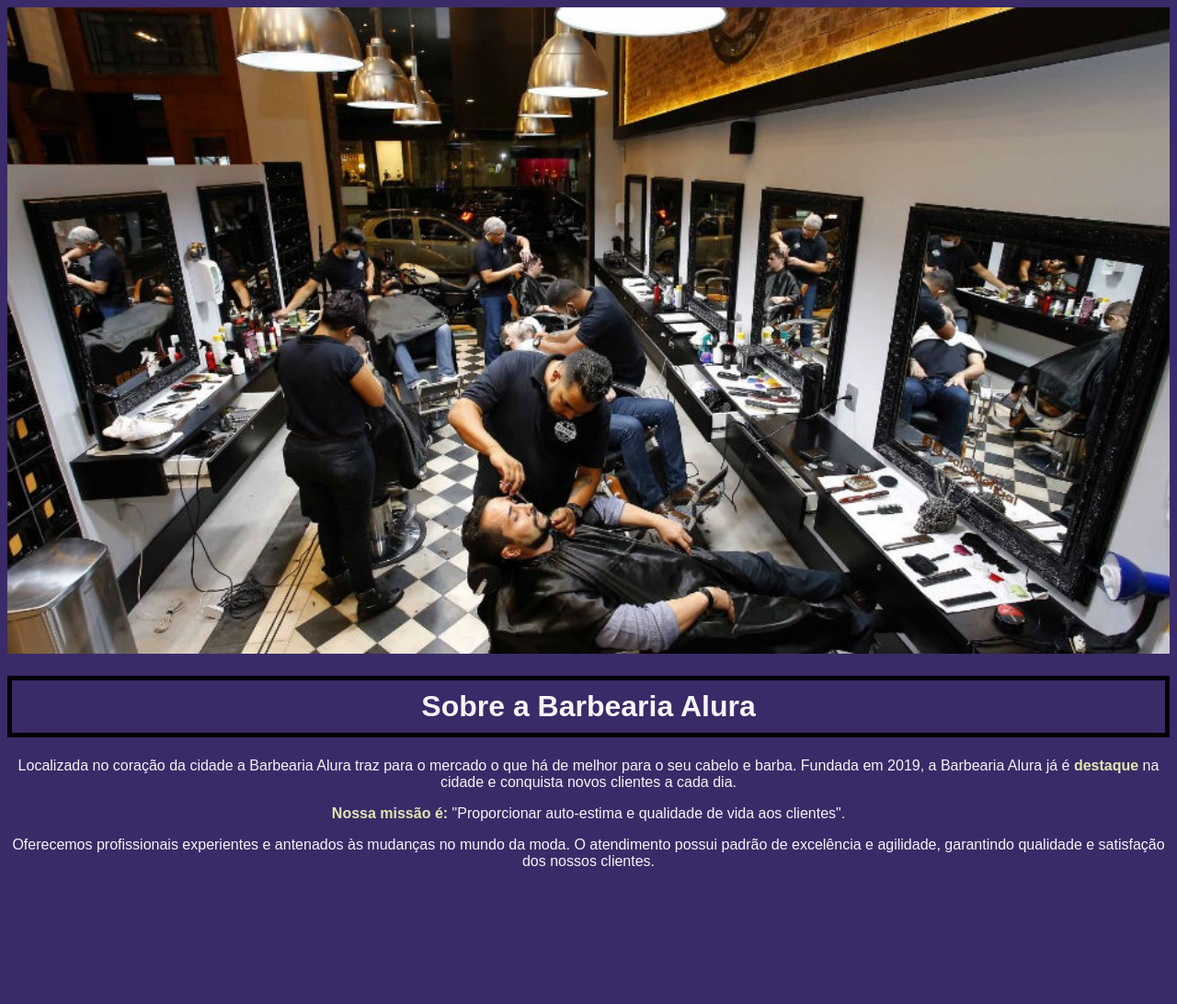
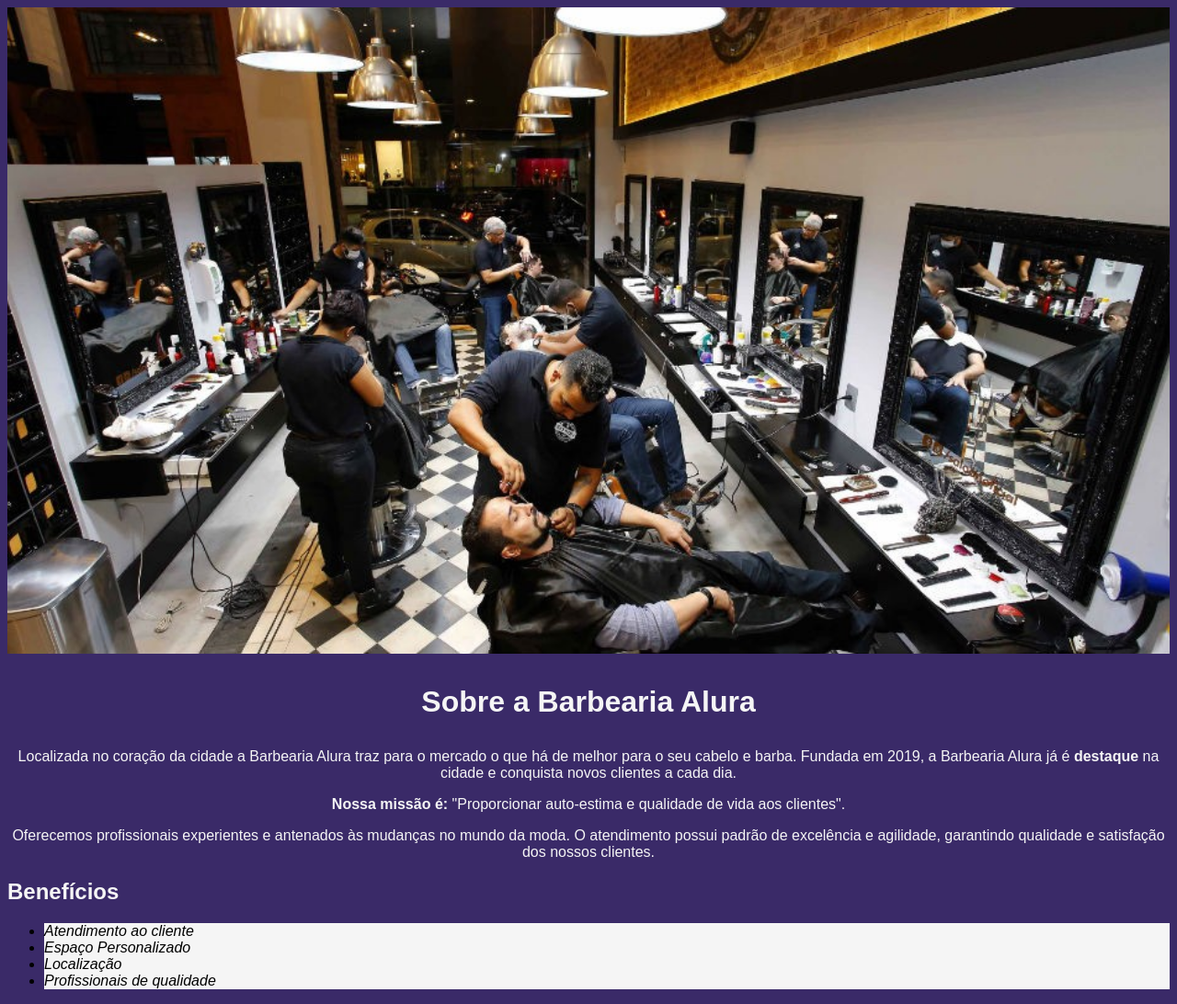
Before and after one commit to bnbsv/HTML-CSS, a plain HTML site: page index.html in a window 1280 px wide. Shown: the whole page at 92% size. Before the commit the page ends 962 px from the top, so only its background shows below. Drawn offline with Linux system fonts and the light colour scheme.

Commit message:
adding lists and style

```diff
--- a/index.html
+++ b/index.html
@@ -20,6 +20,14 @@
         <p>Oferecemos profissionais experientes e antenados às mudanças no mundo da moda.
         O atendimento possui padrão de excelência e agilidade, garantindo qualidade e satisfação dos nossos clientes.</p>
 
+        <h2>Benefícios</h2>
+                <ul>
+                    <li>Atendimento ao cliente</li>
+                    <li>Espaço Personalizado</li>
+                    <li>Localização</li>
+                    <li>Profissionais de qualidade</li>
+                </ul>
+
 
     </body>
 </html>
--- a/style.css
+++ b/style.css
@@ -1,20 +1,8 @@
 body{
     font-size: 16px;
     font-family: Arial, Helvetica, sans-serif;
-    text-align: center;
     background-color: rgb(58, 42, 104);
     color: whitesmoke;
-
-}
-
-h1{
-    padding-block: 10px;
-    border: 5px solid #000;
-    margin-top: 20px;
-}
-
-p b {
-    color:rgb(226, 230, 176)
 
 }
 
@@ -22,3 +10,19 @@ p b {
     width: 100%;
 
 }
+
+h1{
+    padding-block: 10px;
+    margin-top: 20px;
+    text-align: center;
+}
+
+p  {
+    text-align: center;
+}
+
+li {
+    font-style: italic;
+    color: #000;
+    background-color: whitesmoke;
+}
```
